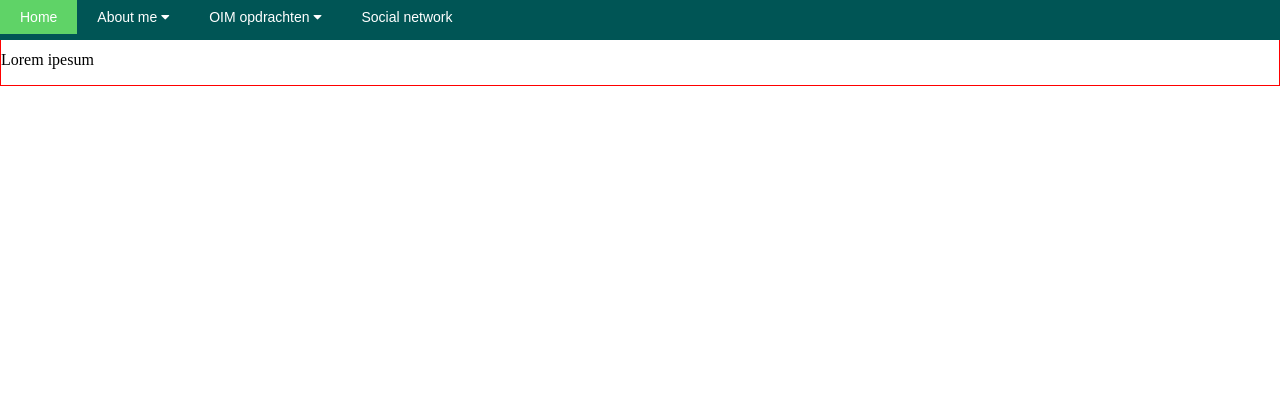
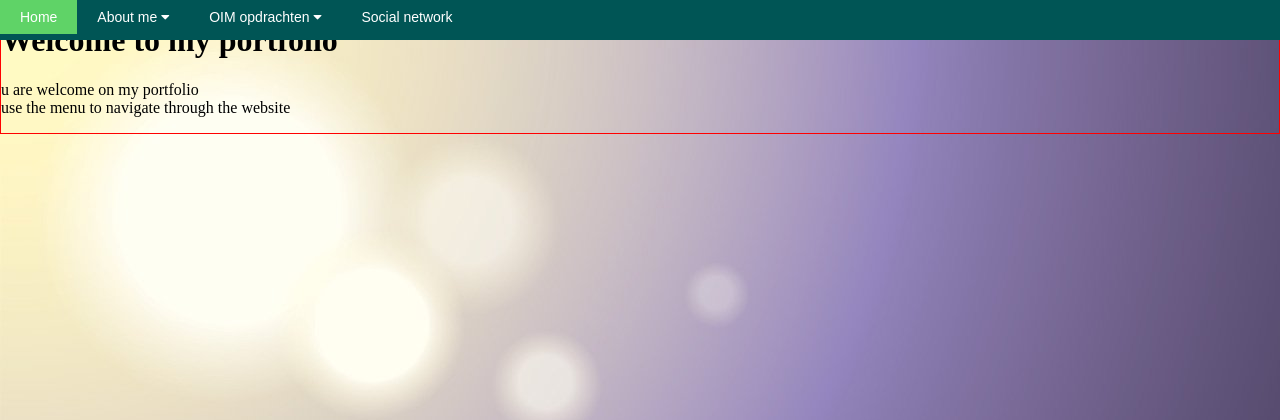
Before and after one commit to Elise39u/OimPo, a PHP site: page / in a window 1280 px wide. Shown: the top 420 px of the page. Run offline with PHP 8.4, Linux system fonts and the light colour scheme.

Commit message:
Set the homestyle for the website

```diff
--- a/css/style.css
+++ b/css/style.css
@@ -1,6 +1,7 @@
 body {
     padding: 0;
     margin: 0;
+    background: url("../img/Handgemaakte.jpg");
 }
 
 div {
@@ -74,3 +75,13 @@
     position:absolute;
     list-style-type:none;
 }
+
+.subA {
+    text-decoration: none;
+    color: #ffffff;
+}
+
+.subA:hover {
+    text-decoration: underline;
+    color: #f2f2f2;
+}
--- a/index.php
+++ b/index.php
@@ -1,8 +1,9 @@
 <?php include ("templates/header.php"); ?>
 
 <div>
-    <p>test</p>
-    <p> Lorem ipesum</p>
+    <h1> Welcome to my portfolio </h1>
+    <p> u are welcome on my portfolio <br>
+    use the menu to navigate through the website</p>
 </div>
 
 <?php include ("templates/footer.php"); ?>
```
Also changed, not shown: img/Handgemaakte.jpg (added).
